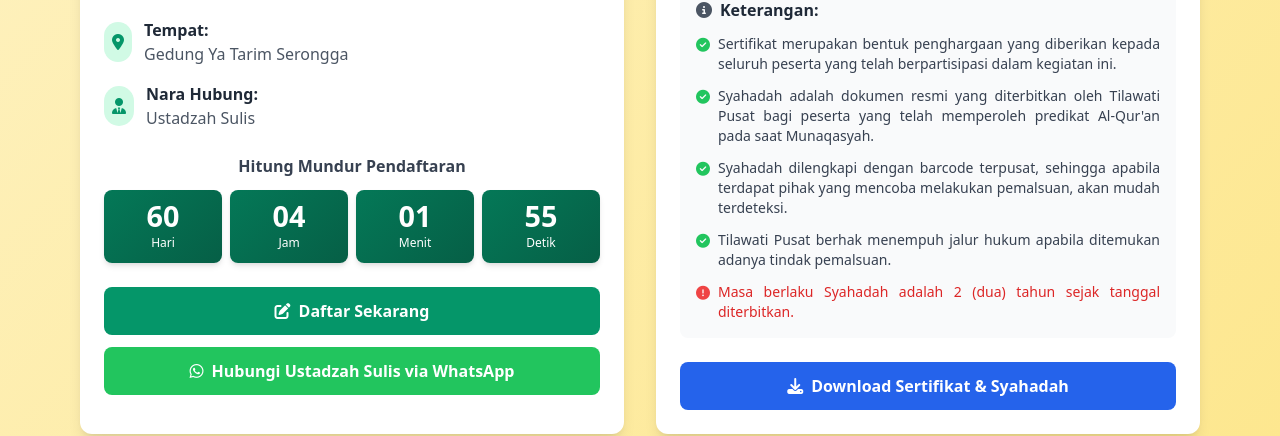
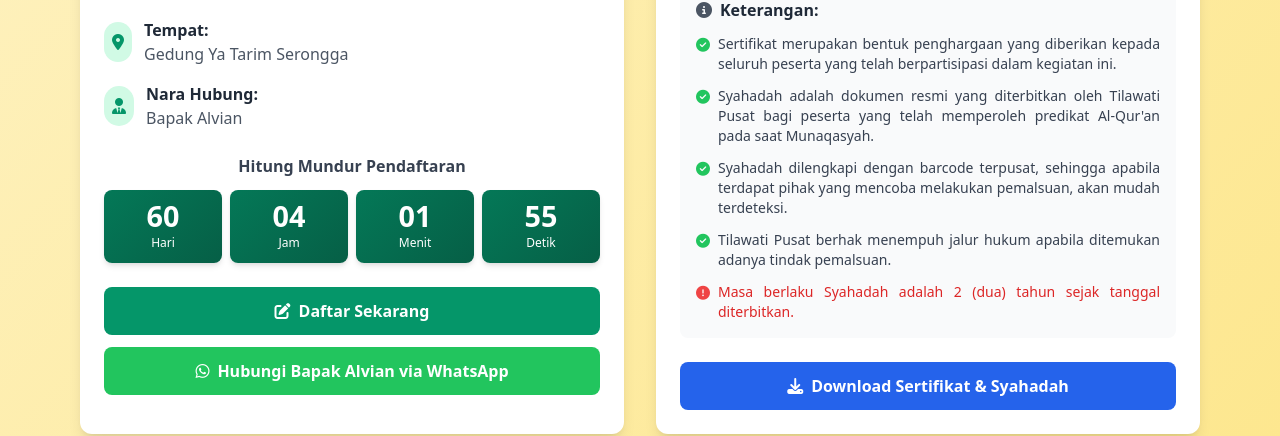
Before and after one commit to juniwardani/diklat, a plain HTML site: page index.html in a window 1280 px wide. Shown: the part 522-958 px from the top of the page. Drawn offline with nearby package versions, Linux system fonts and the light colour scheme.

Commit message:
Update index.html

```diff
--- a/index.html
+++ b/index.html
@@ -161,7 +161,7 @@
                             </div>
                             <div>
                                 <h3 class="font-semibold text-gray-800">Nara Hubung:</h3>
-                                <p class="text-gray-600 justify-text">Ustadzah Sulis</p>
+                                <p class="text-gray-600 justify-text">Bapak Alvian</p>
                             </div>
                         </div>
                     </div>
@@ -195,9 +195,9 @@
                             Daftar Sekarang
                         </a>
 
-                        <a href="https://wa.me/628114871981?text=Assalamualaikum%20Ustadzah%20Sulis,%20saya%20mau%20bertanya%20tentang%20diklat%20Tilawati" target="_blank" class="w-full bg-green-500 hover:bg-green-600 text-white font-semibold py-3 px-6 rounded-lg transition duration-300 wa-btn flex items-center justify-center">
+                        <a href="https://wa.me/628115114077?text=Assalamualaikum%20Bapak%20Alvian,%20saya%20mau%20bertanya%20tentang%20diklat%20Tilawati" target="_blank" class="w-full bg-green-500 hover:bg-green-600 text-white font-semibold py-3 px-6 rounded-lg transition duration-300 wa-btn flex items-center justify-center">
                             <i class="fab fa-whatsapp mr-2"></i>
-                            Hubungi Ustadzah Sulis via WhatsApp
+                            Hubungi Bapak Alvian via WhatsApp
                         </a>
                     </div>
                 </div>
```
